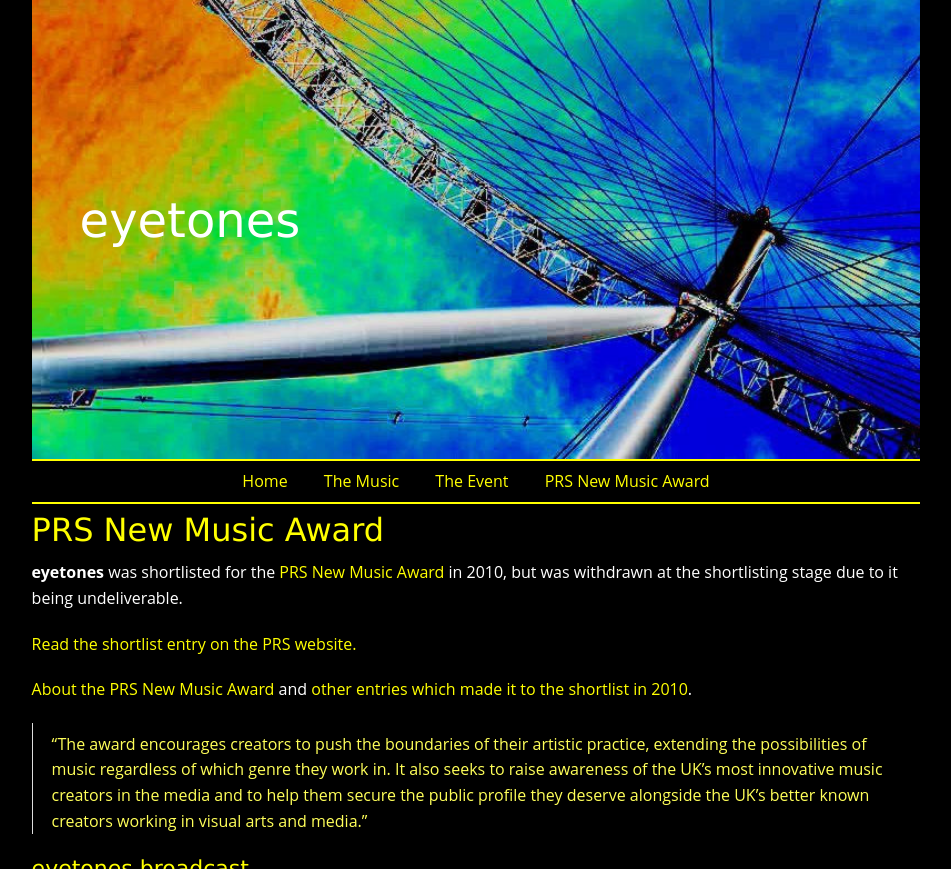
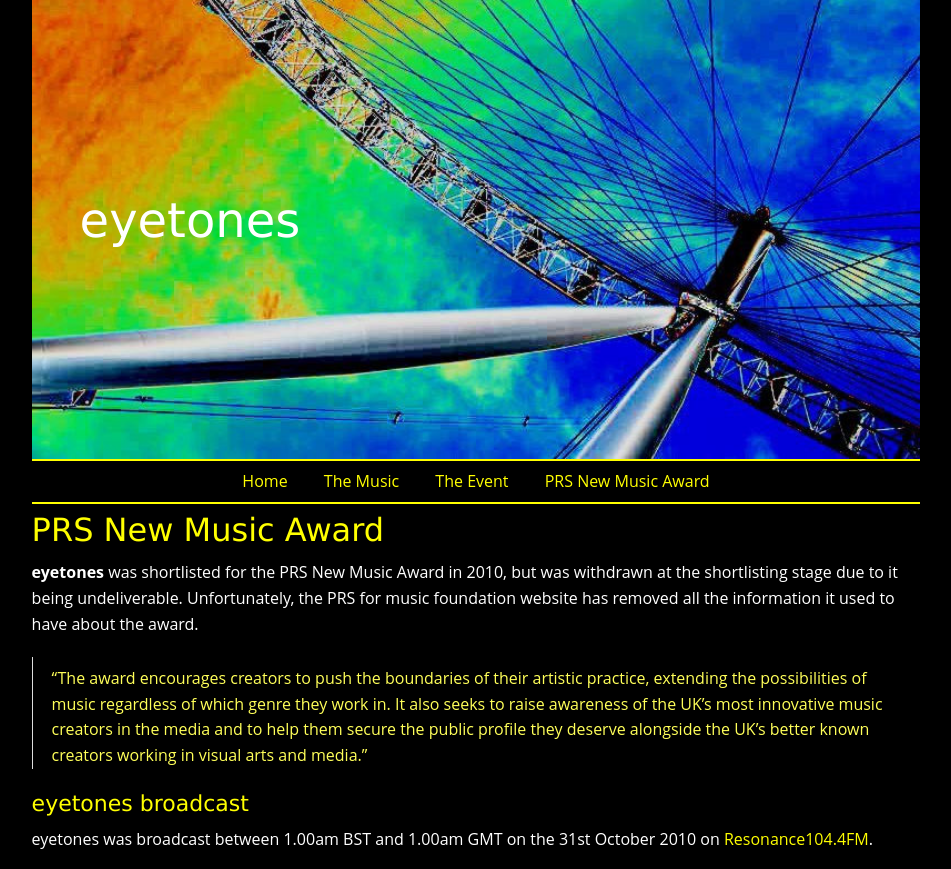
Before and after one commit to bjorsq/eyetones, a Jekyll site: the page built from pages/award.md, in a window 1280 px wide, cut to the strip 0-869 px from the top of the page. Shown: the whole strip, without its empty margins (164-1115 px from the left). Built offline with Jekyll 4.4.1, drawn with Linux system fonts in a browser that asks for light colours.

Commit message:
removed links to PRS website (all information about awards has been removed)

```diff
--- a/pages/award.md
+++ b/pages/award.md
@@ -9,11 +9,7 @@
     lastmod: 2016-01-22
 ---
 
-**eyetones** was shortlisted for the [PRS New Music Award](http://www.prsformusicfoundation.com/newmusicaward/2010shortlist.htm) in 2010, but was withdrawn at the shortlisting stage due to it being undeliverable.
-
-[Read the shortlist entry on the PRS website.](http://www.prsformusicfoundation.com/newmusicaward/eyetones.htm)
-
-[About the PRS New Music Award](http://www.prsformusicfoundation.com/newmusicaward/about.htm) and [other entries which made it to the shortlist in 2010](http://www.prsformusicfoundation.com/newmusicaward/2010shortlist.htm).
+**eyetones** was shortlisted for the PRS New Music Award in 2010, but was withdrawn at the shortlisting stage due to it being undeliverable. Unfortunately, the PRS for music foundation website has removed all the information it used to have about the award.
 
 > "The award encourages creators to push the boundaries of their artistic practice, extending the possibilities of music regardless of which genre they work in. It also seeks to raise awareness of the UK’s most innovative music creators in the media and to help them secure the public profile they deserve alongside the UK’s better known creators working in visual arts and media.”
 
```
Also changed, not shown: pages/event.md (+6 -0 lines).
